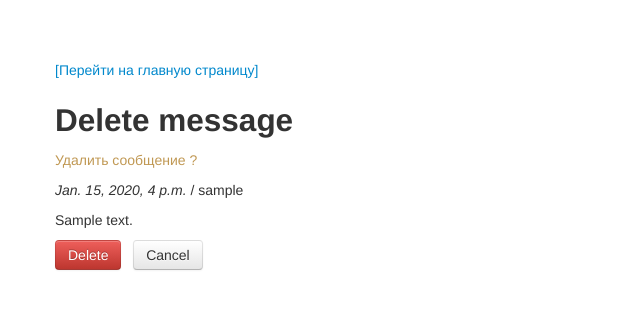
After one commit to abobrov69/blog1, a Django app: page /1/delete/ in a window 1280 px wide. The commit adds this page. Shown: the top 309 px of the page, without its empty margins (0-640 px from the left). Run offline with Django 3.2, Linux system fonts and the light colour scheme; a user stored in the database is signed in; tables that the repository leaves empty hold one stand-in row (values such as "Sample post"); parts of the project's set-up code (start-up, migrations or seed data) failed here and were passed over.

Commit message:
Просмотр\редактирование\удаление - 2

```diff
--- a/blog1/views.py
+++ b/blog1/views.py
@@ -135,6 +135,7 @@ class MsgUpdate(UpdateView):
 class MsgDelete(DeleteView):
     model = Publication
     success_url = reverse_lazy('blogclass')
+    template_name = "publication_confirm_delete.html"
 
     @method_decorator(login_required)
     def dispatch(self, request, *args, **kwargs):
--- /dev/null
+++ b/templates/publication_confirm_delete.html
@@ -0,0 +1,39 @@
+{% extends "base.html" %}
+
+{% block title %}Confirmation{% endblock %}
+
+{% block content %}
+
+    <div class="container">
+      <div class="row-fluid">
+        <div class="span12">
+            <p><a href="/">[Перейти на главную страницу]</a></p>
+        </div>
+      </div>
+      <div class="row-fluid">
+        <div class="span12">
+              <h2>Delete message</h2>
+        </div><!--/span-->
+      </div><!--/row-->
+      <div class="row-fluid">
+            <div class="span12"><p class="text-warning">Удалить сообщение ?</p>
+      </div><!--/row-->
+      <div class="row-fluid">
+            <div class="span12"><i>{{ publication.date }}</i> / {{publication.author}}
+      </div><!--/row-->
+      <div class="row-fluid">
+        <div class="span12">
+            <p>{{ publication.text }}</p>
+        </div><!--/span-->
+      </div><!--/row-->
+
+      <div class="row-fluid">
+        <div class="span12">
+             <form action='.' method='post'>{% csrf_token %}
+                   <button type="submit" class="btn btn-danger">Delete</button>&nbsp;&nbsp;&nbsp;<a href="/" class="btn">Cancel</a>
+             </form>
+        </div>
+      </div>
+    </div>
+
+{% endblock %}
--- a/templates/publication_form.html
+++ b/templates/publication_form.html
@@ -1,6 +1,6 @@
 {% extends "base.html" %}
 
-{% block title %}My blog{% endblock %}
+{% block title %}Edit message{% endblock %}
 
 {% block content %}
     <div class="container">
```
